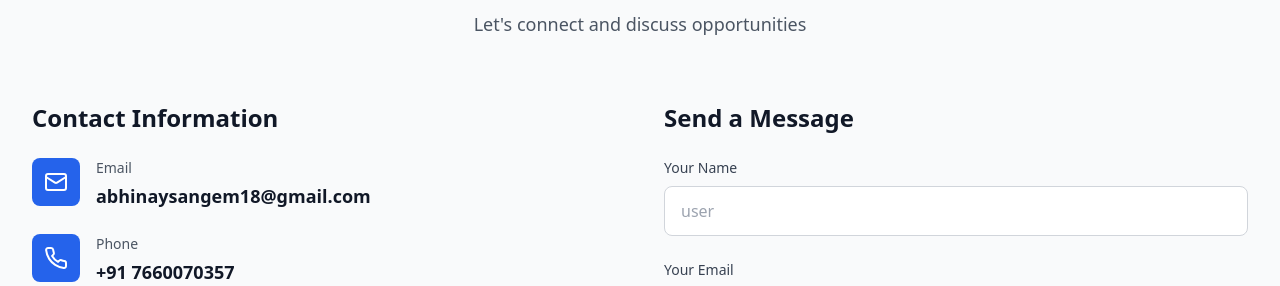
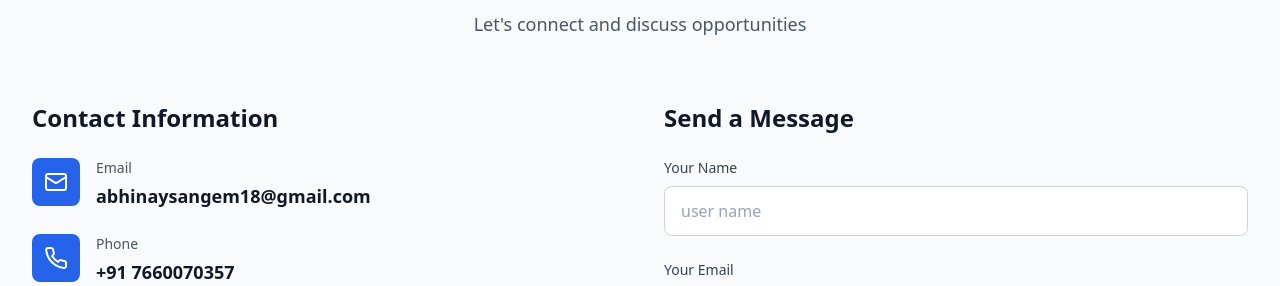
Before and after one commit to SangemAbhinay18/portfolio, a React (Vite) app: page / in a window 1280 px wide. Shown: the part 5618-5904 px from the top of the page. Built offline with nearby package versions, Linux system fonts and the light colour scheme.

Commit message:
final touch

```diff
--- a/src/components/Contact.tsx
+++ b/src/components/Contact.tsx
@@ -164,7 +164,7 @@ export default function Contact() {
                   onChange={handleChange}
                   required
                   className="w-full px-4 py-3 rounded-lg border border-gray-300 dark:border-gray-600 bg-white dark:bg-gray-900 text-gray-900 dark:text-white focus:ring-2 focus:ring-blue-600 focus:border-transparent transition-colors"
-                  placeholder="user"
+                  placeholder="user name"
                 />
               </div>
 
```
